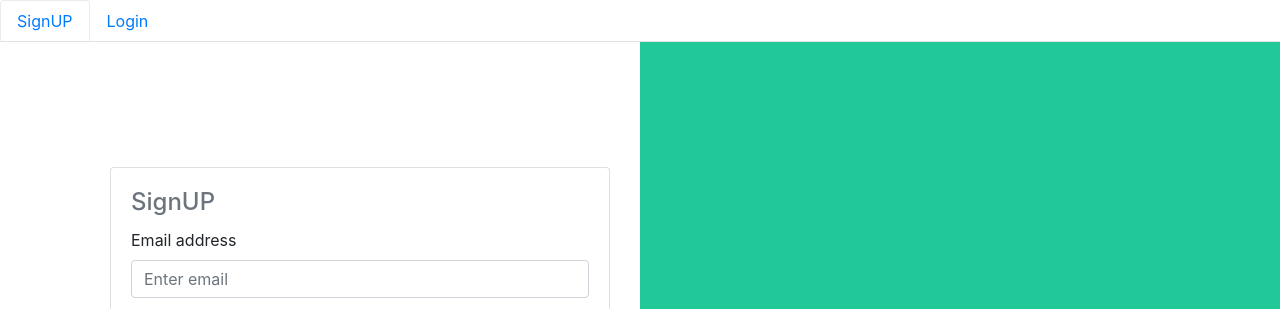
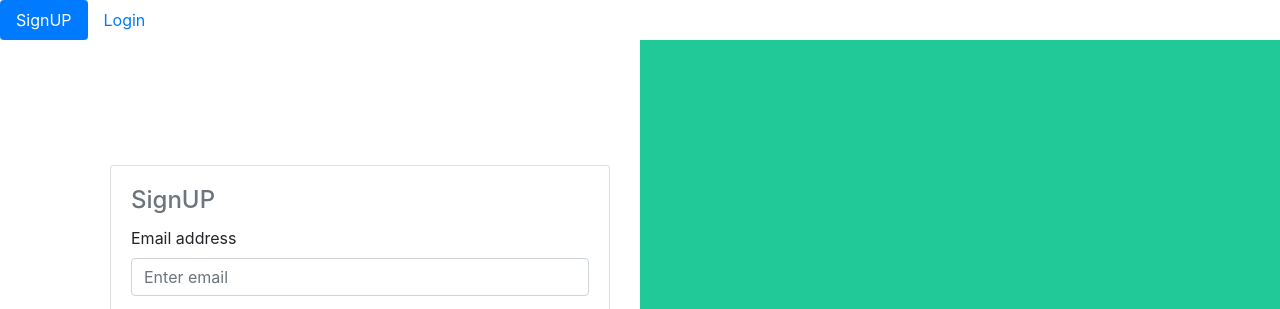
Before and after one commit to Salgary/login, a website built with webpack: page src/index.html in a window 1280 px wide. Both pictures are taken after a click on the link "SignUP". Shown: the top 309 px of the page. Built offline with nearby package versions, Linux system fonts and the light colour scheme; some packages are replaced by stand-ins of ours.

Commit message:
tab-pills

```diff
--- a/src/index.html
+++ b/src/index.html
@@ -8,15 +8,15 @@
   </head>
   <body>
     <!-- commit Dec 9 -->
-    <ul class="nav nav-tabs">
+    <ul class="nav nav-pills">
       <!-- <li class="nav-item">
         <a class="nav-link active" aria-current="page" href="#">Active</a>
       </li> -->
-      <li class="nav-item" id="sign">
-        <a class="nav-link" href="#">SignUP</a>
+      <li class="nav-item">
+        <a class="nav-link" id="sign" href="#">SignUP</a>
       </li>
-      <li class="nav-item" id="login">
-        <a class="nav-link" href="#">Login</a>
+      <li class="nav-item">
+        <a class="nav-link active" id="login" href="#">Login</a>
       </li>
       <!-- <li class="nav-item">
         <a class="nav-link disabled">Disabled</a>
--- a/src/js/tabs/tabs.js
+++ b/src/js/tabs/tabs.js
@@ -1,23 +1,23 @@
-// const loginCard = document.getElementsByClassName(".login-tab");
-// const signCard = document.getElementsByClassName(".sign-tab");
-
 const loginCard = document.getElementById('login-tab-id');
 const signCard = document.getElementById('sign-tab-id');
+const getLogin = document.getElementById('login');
+const getTab = document.getElementById('sign');
 
 export function viewSign() {
-    // const loginCard = document.getElementById('login-tab-id');
-    // const signCard = document.querySelector(".sign-tab");
-    console.log(loginCard);
-    console.log(signCard);
+    console.log(getLogin);
+    console.log(getTab);
     loginCard.classList.add('login-tab');
     signCard.classList.remove('sign-tab');
+    getTab.classList.add('active');
+    getLogin.classList.remove('active');
 }
 
 export function viewLogin() {
-    // const signCard = document.getElementById('sign-tab-id');
-    // const signCard = document.querySelector(".sign-tab");
-    console.log(loginCard);
-    console.log(signCard);
+    console.log(getLogin);
+    console.log(getTab);
     loginCard.classList.remove('login-tab');
     signCard.classList.add('sign-tab');
+    getLogin.classList.add('active');
+    getTab.classList.remove('active');
+
 }
```
